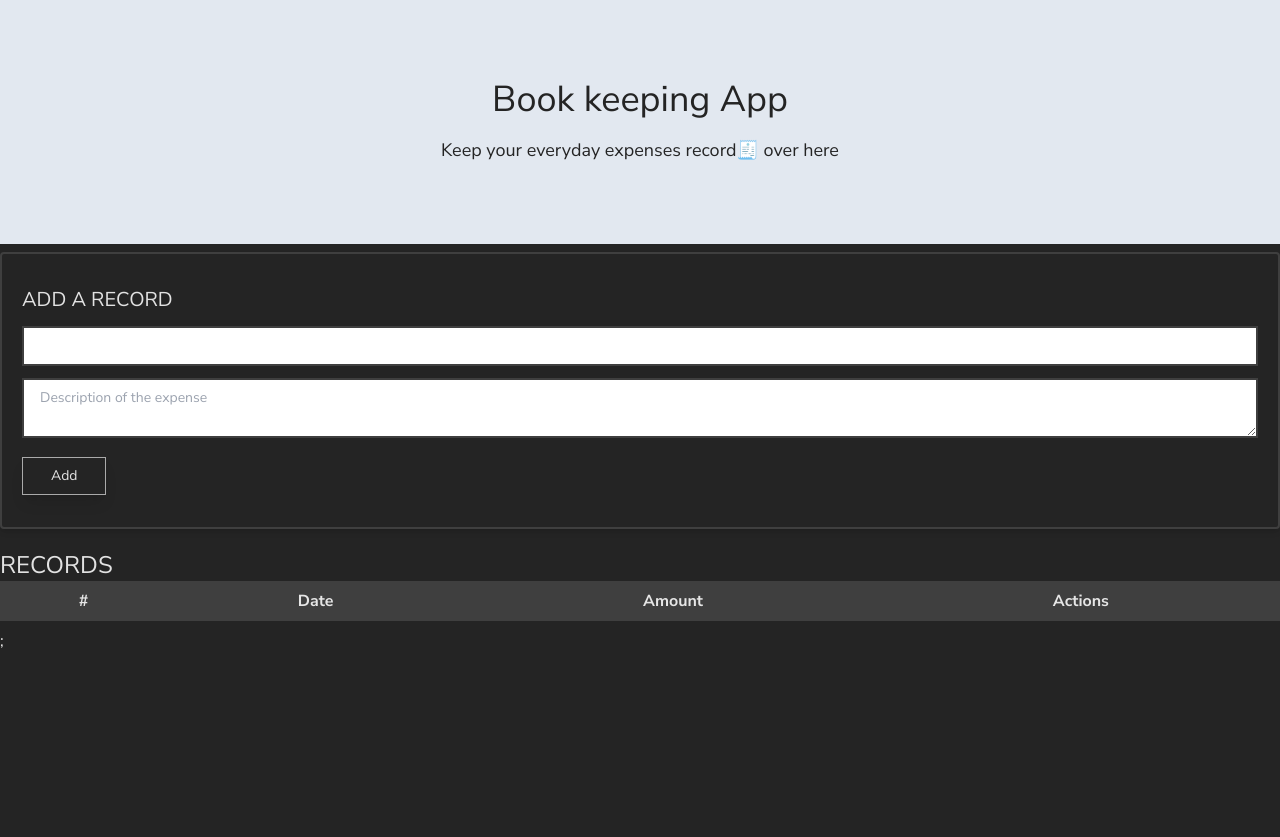
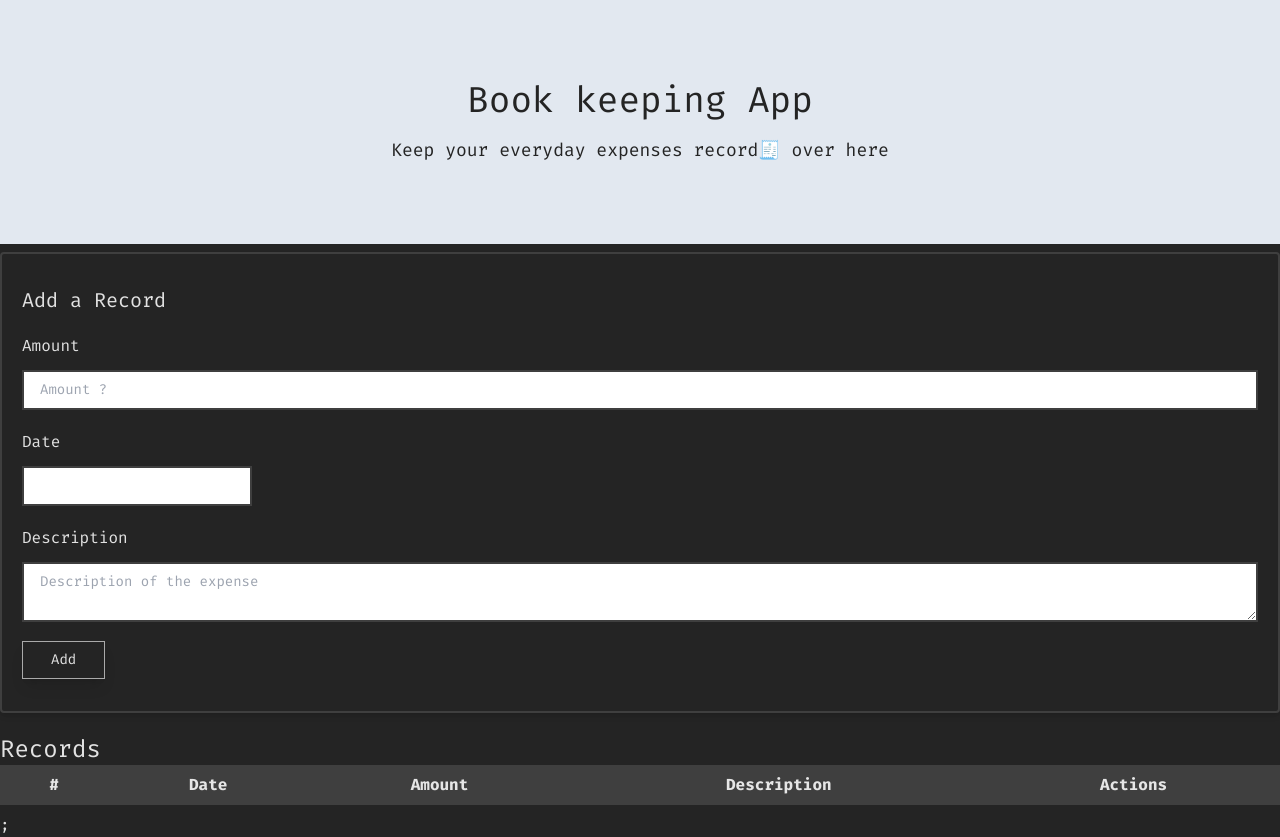
Before and after one commit to adenugbamichael/Bookkeeping, a React (Vite) app: page / in a window 1280 px wide. Before the commit the page ends 800 px from the top, so only its background shows below. Built offline with nearby package versions, Linux system fonts and the light colour scheme; a web font is replaced by a local one.

Commit message:
Render record list | install toastify dep

```diff
--- a/package.json
+++ b/package.json
@@ -11,7 +11,9 @@
   },
   "dependencies": {
     "react": "^18.2.0",
-    "react-dom": "^18.2.0"
+    "react-datepicker": "^4.12.0",
+    "react-dom": "^18.2.0",
+    "react-toastify": "^9.1.3"
   },
   "devDependencies": {
     "@types/react": "^18.0.28",
--- a/src/components/Records.jsx
+++ b/src/components/Records.jsx
@@ -1,16 +1,26 @@
 import { useState, useCallback } from "react";
+import ReactDatePicker from "react-datepicker";
+import "react-datepicker/dist/react-datepicker.css";
 
 const Records = () => {
   const [records, setRecords] = useState([]);
-  const [amount, setAmount] = useState(1);
+  const [amount, setAmount] = useState("");
   const [description, setDescription] = useState("");
+  const [startDate, setStartDate] = useState(new Date());
 
   const addRecord = useCallback(() => {
     console.log("adding callback");
     console.log("Amount", amount);
     console.log("Description", description);
 
+    if (amount == "" || description == "") {
+      // toast.error("Please add amount/description");
+      return;
+      // dont add the record
+    }
+
     const newRecord = {
+      date: startDate,
       description,
       amount,
     };
@@ -18,20 +28,40 @@ const Records = () => {
     const prevRecords = records.splice(0);
     prevRecords.push(newRecord);
     setRecords(prevRecords);
+
+    setAmount("");
+    setDescription("");
+    setStartDate(new Date());
   });
 
   return (
     <div className='container py-2 mx-auto'>
       <div className='border-2 border-[#3F3F3F] rounded shadow-md px-5 py-8 mb-5'>
-        <h2 className='uppercase text-xl'>Add a Record</h2>
+        <h2 className=' text-xl'>Add a Record</h2>
+        <label className='mt-5 w-full block' htmlFor='amount'>
+          Amount
+        </label>
         <input
           type='number'
           value={amount}
+          id='amount'
           onChange={(e) => setAmount(e.target.value)}
           className='p-4 py-2 text-sm border-[#3F3F3F] border-2 w-full mt-3'
           placeholder='Amount ?'
         />
+        <label className='mt-5 w-full block' htmlFor='date'>
+          Date
+        </label>
+        <ReactDatePicker
+          selected={startDate}
+          className='p-4 py-2 text-sm border-[#3F3F3F] border-2 w-full mt-3'
+          onChange={(date) => setStartDate(date)}
+        />
+        <label className='mt-5 w-full block' htmlFor='description'>
+          Description
+        </label>
         <textarea
+          id='description'
           className='p-4 py-2 text-sm border-[#3F3F3F] border-2 w-full mt-3'
           value={description}
           onChange={(e) => {
@@ -48,16 +78,33 @@ const Records = () => {
           Add
         </button>
       </div>
-      <h2 className='uppercase text-2xl'>Records</h2>
+      <h2 className=' text-2xl'>Records</h2>
       <table className='table w-full'>
         <thead className='table-header-group bg-[#3F3F3F]'>
           <tr className='table-row'>
             <th className='table-cell py-2 px-3'>#</th>
             <th className='table-cell py-2 px-3'>Date</th>
             <th className='table-cell py-2 px-3'>Amount</th>
+            <th className='table-cell py-2 px-3'>Description</th>
             <th className='table-cell py-2 px-3'>Actions</th>
           </tr>
         </thead>
+        <tbody className='table=row-group'>
+          {records.map((record, index) => {
+            const formattedDate = `${record.date.getDate()}-${
+              record.date.getMonth() + 1
+            }-${record.date.getFullYear()}`;
+            return (
+              <tr key={index} className='table-row'>
+                <td className='table-cell py-2 px-3'>{index + 1}</td>
+                <td className='table-cell py-2 px-3'>{formattedDate}</td>
+                <td className='table-cell py-2 px-3'>${record.amount}</td>
+                <td className='table-cell py-2 px-3'>{record.description}</td>
+                <td className='table-cell py-2 px-3'>Actions</td>
+              </tr>
+            );
+          })}
+        </tbody>
       </table>
     </div>
   );
--- a/src/index.css
+++ b/src/index.css
@@ -6,12 +6,16 @@
 
 @import url("https://fonts.googleapis.com/css2?family=Nunito+Sans:ital,wght@0,200;0,300;0,400;0,500;0,600;0,700;0,800;0,900;0,1000;1,200;1,300;1,400;1,500;1,600;1,700;1,800;1,900;1,1000&display=swap");
 
+@import url("https://fonts.googleapis.com/css2?family=Fira+Code:wght@300;400;500;600;700&display=swap");
+
 @tailwind base;
 @tailwind components;
 @tailwind utilities;
 
 :root {
-  font-family: "Nunito Sans", sans-serif;
+  /* font-family: "Nunito Sans", sans-serif; */
+  /* font-family: "Martel Sans", sans-serif; */
+  font-family: "Fira Code", monospace;
   line-height: 1.5;
   font-weight: 400;
   color: rgba(255, 255, 255, 0.87);
```
Also changed, not shown: 1 other file (tests, documents, lock files or other folders).
